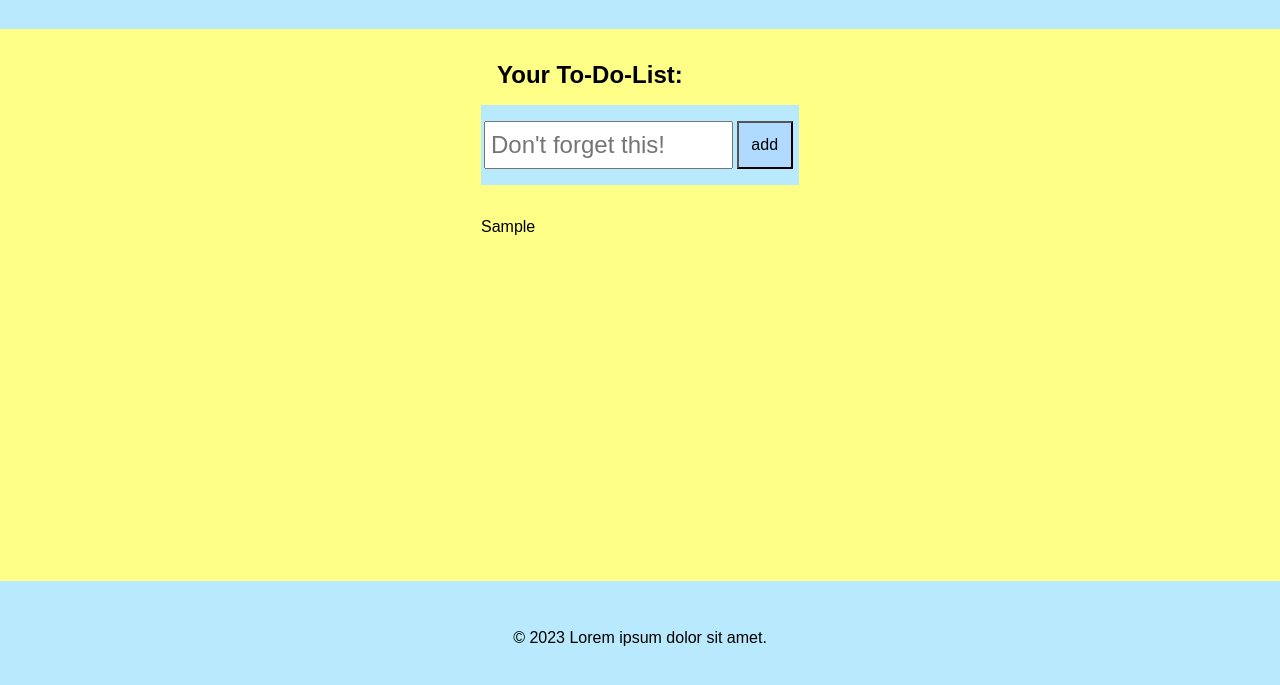
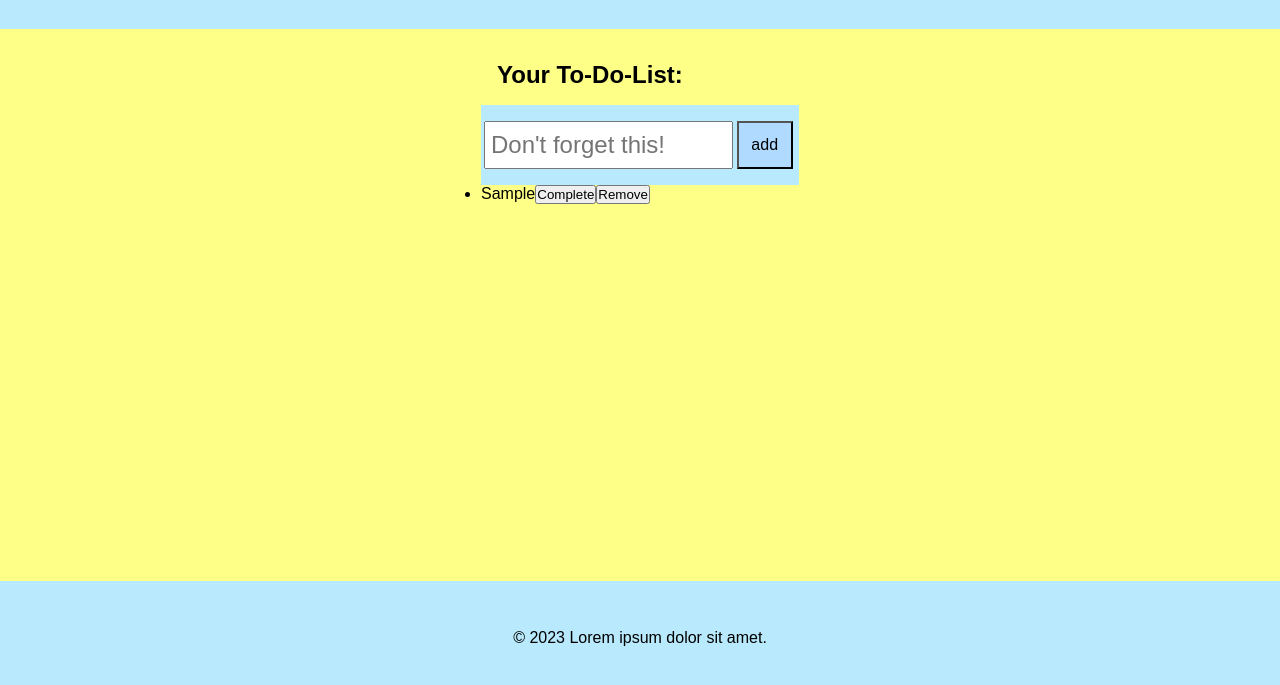
Before and after one commit to Shatuw/toDoList, a plain HTML site: page index.html in a window 1280 px wide. Both pictures are taken after typing "Sample" into the empty fields and a click on the button "add". Shown: the part 105-790 px from the top of the page. Drawn offline with Linux system fonts and the light colour scheme; a web font is replaced by a local one.

Commit message:
list item functionality

```diff
--- a/index.html
+++ b/index.html
@@ -34,7 +34,7 @@
                 <input type="text" name="" id="newTask" placeholder="Don't forget this!">
                 <button type="button" id="addNewTask" onclick="funcAddNewTask()">add</button>
             </form>
-            <p class='tasklist' id="saveEl"></p>
+            <ul id='taskList'></ul>
 
         </section>
     </main>
--- a/index.js
+++ b/index.js
@@ -1,15 +1,41 @@
+
+
 function funcAddNewTask() {
-    // take Input (maybe proof it if its empty) an write it underneath <form>
+    const taskList = document.getElementById("taskList");
+    const userInput = document.getElementById("newTask").value;
 
-    //First: take inputfield into an variable..
+    // Create a new list item and set its text content to the user's input
+    let newTaskItem = document.createElement("li");
+    newTaskItem.textContent = userInput;
 
-    let userInput = document.getElementById("newTask").value;
-    saveEl.innerHTML += '<br>' + userInput;
-    //second: put it into an extra-HTML/CSS Text-Block (as variable)
+    // Append the new list item to the task list
+    taskList.appendChild(newTaskItem);
+
+    // Clear the input field
     document.getElementById("newTask").value = "";
 
+    // button to mark the task as complete
+    let completeButton = document.createElement("button");
+    completeButton.textContent = "Complete";
+    completeButton.onclick = function() {
+    newTaskItem.classList.add("completed");
+    taskList.appendChild(newTaskItem); // Move the completed task to the bottom of the list
+    };
 
-    //third: write the whole thing onto the page
+    // button to remove the task
+    let removeButton = document.createElement("button");
+    removeButton.textContent = "Remove";
+    removeButton.onclick = function() {
+    taskList.removeChild(newTaskItem);
+    };
+
+    // Append the new list item and buttons to the task list
+    newTaskItem.appendChild(completeButton);
+    newTaskItem.appendChild(removeButton);
+    taskList.appendChild(newTaskItem);
+
+
+
 }
 
 
```
